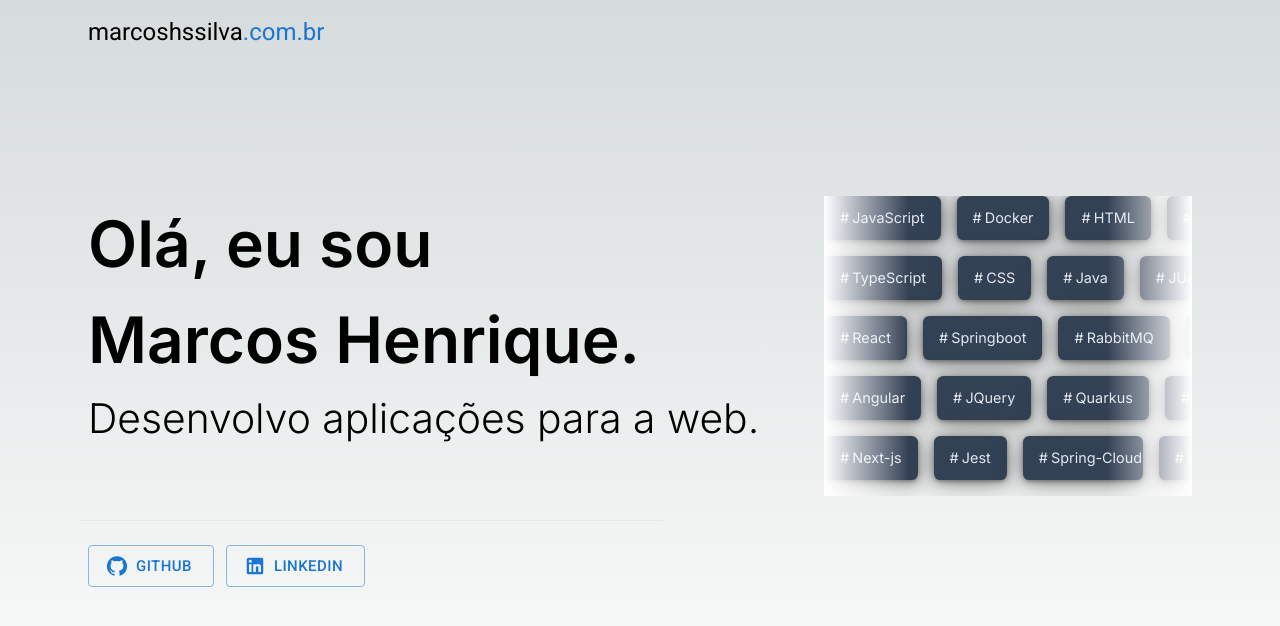
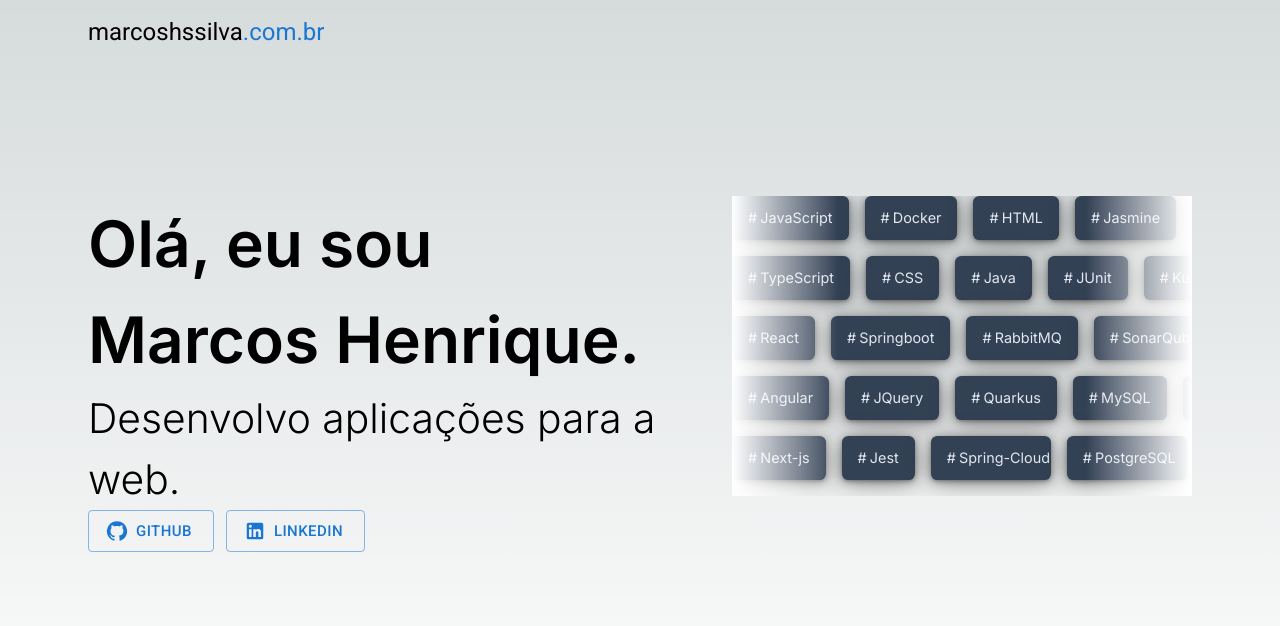
Before and after one commit to marcoshssilva/marcosilva.dev, a Next.js app: page / in a window 1280 px wide. Shown: the top 626 px of the page. Built offline with nearby package versions, Linux system fonts and the light colour scheme.

Commit message:
Removed hr and fix columns

```diff
--- a/src/app/page.tsx
+++ b/src/app/page.tsx
@@ -11,15 +11,12 @@ export default function Home() {
       <MenuComponent />
       <Container className={"min-h-screen"} sx={{ position: 'relative' }}>
         <Box className={"grid pt-[17%] px-6 grid-cols-12"}>
-          <Box className={'col-span-8'}>
+          <Box className={'col-span-7'}>
             <HeaderHelloComponent />
           </Box>
-          <Box className={'col-span-4'}>
+          <Box className={'col-span-5'}>
             <HeaderGroupLangsComponent />
           </Box>
-        </Box>
-        <Box className={'py-6 w-[52%] pl-[16px]'}>
-          <hr className=""/>
         </Box>
         <Box className={"px-6"}>
           <HeaderGroupButtonsComponent />
```
